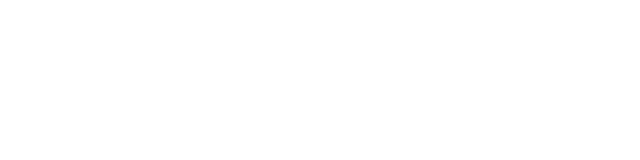
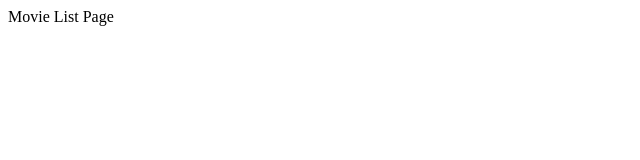
Before and after one commit to Bob-Karemera-Shema/movie-app, a React (Vite) app: page / in a window 1280 px wide. Shown: the top 160 px of the page, without its empty margins (0-640 px from the left). Built offline with nearby package versions, Linux system fonts and the light colour scheme.

Commit message:
feat: added react-router with routes for home and movie detail pages

```diff
--- a/package.json
+++ b/package.json
@@ -11,7 +11,8 @@
   },
   "dependencies": {
     "react": "^19.1.0",
-    "react-dom": "^19.1.0"
+    "react-dom": "^19.1.0",
+    "react-router": "^7.6.2"
   },
   "devDependencies": {
     "@eslint/js": "^9.25.0",
--- a/src/App.tsx
+++ b/src/App.tsx
@@ -1,10 +1,16 @@
+import { BrowserRouter, Routes, Route } from "react-router";
+import MovieList from "./pages/MovieList";
+import MovieDetail from "./pages/MovieDetail";
 
 function App() {
   return (
-    <>
-
-    </>
-  )
+    <BrowserRouter>
+      <Routes>
+        <Route path="/" element={<MovieList />} />
+        <Route path="/movie/:id" element={<MovieDetail />} />
+      </Routes>
+    </BrowserRouter>
+  );
 }
 
-export default App
+export default App;
```
Also changed, not shown: 1 other file (tests, documents, lock files or other folders).
